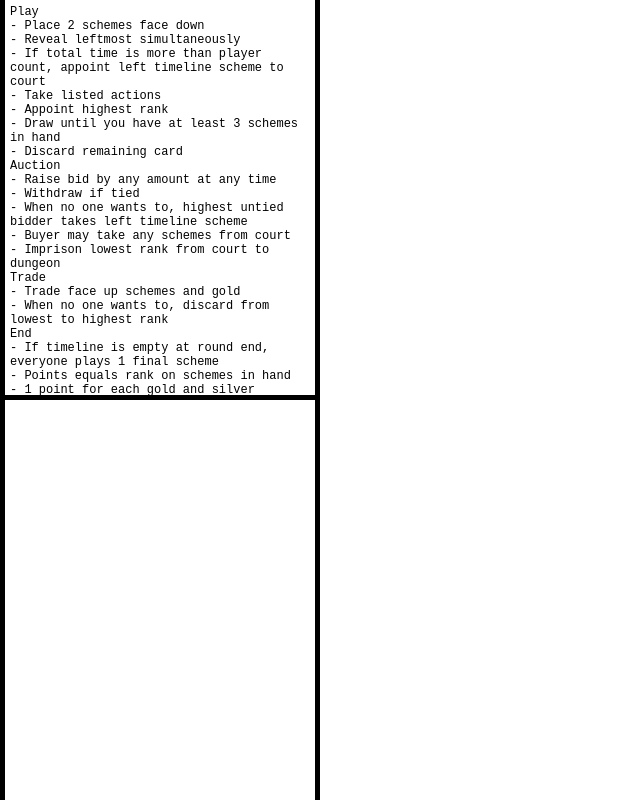
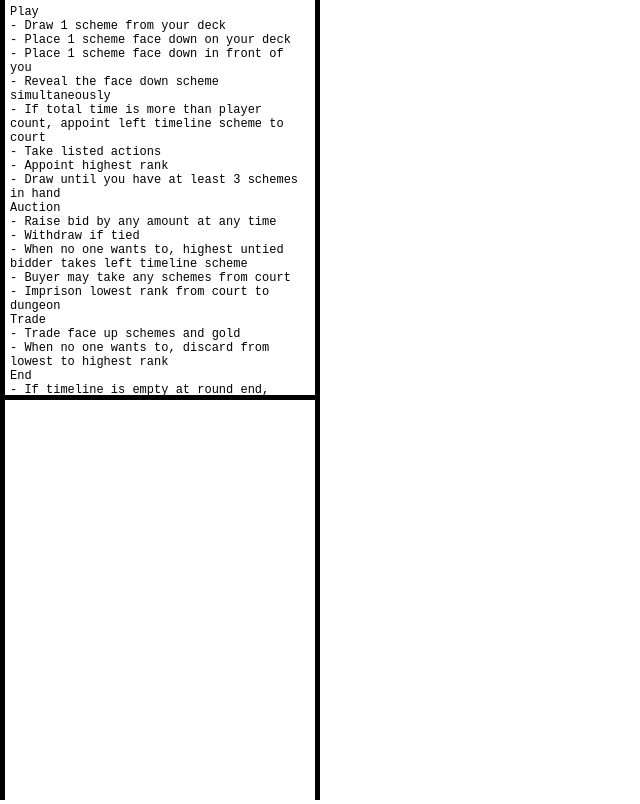
Before and after one commit to davidystephenson/empress, a website: page public/client.html in a window 1280 px wide. Shown: the whole page, without its empty margins (0-640 px from the left). Drawn offline with nearby package versions, Linux system fonts and the light colour scheme.

Commit message:
place on discard

```diff
--- a/public/client.html
+++ b/public/client.html
@@ -12,13 +12,14 @@
       <div style="font-size: 1.5vh; text-align: left; height: 50vh; border: 5px solid black; border-top: 0px; padding: 5px; user-select: none; overflow: auto;">
       <pre>
 Play
-- Place 2 schemes face down
-- Reveal leftmost simultaneously
+- Draw 1 scheme from your deck
+- Place 1 scheme face down on your deck
+- Place 1 scheme face down in front of you
+- Reveal the face down scheme simultaneously
 - If total time is more than player count, appoint left timeline scheme to court
 - Take listed actions
 - Appoint highest rank
 - Draw until you have at least 3 schemes in hand
-- Discard remaining card
 Auction
 - Raise bid by any amount at any time
 - Withdraw if tied
--- a/public/smartdrag.js
+++ b/public/smartdrag.js
@@ -28,13 +28,12 @@ window.Snap.plugin(function (Snap, Element, Paper, global) {
   const isInStack = a => siblings(a)
     .filter(bit => ['deck', 'discard'].includes(bit.data('type')))
     .some(stack => intersect(a, stack))
-  /*
+
   const getMyDeck = discard => siblings(discard)
     .filter(bit => bit.data('type') === 'deck' && bit.data('deckId') === discard.data('targetDeck'))[0]
 
   const getContents = stack => siblings(stack)
     .filter(bit => bit.data('type') === 'card' && intersect(stack, bit))
-  */
 
   const getDetails = bit => {
     return (bit.data('twoSided') && ['back', 'facedown'].includes(bit.data('side')))
@@ -62,7 +61,6 @@ window.Snap.plugin(function (Snap, Element, Paper, global) {
       textbox.attr({ text: name })
       this.data('moved', true)
     }
-    /*
     if (this.data('type') === 'discard') {
       const myDeck = getMyDeck(this)
       console.log("myDeck.data('deckId')", myDeck.data('deckId'))
@@ -74,12 +72,11 @@ window.Snap.plugin(function (Snap, Element, Paper, global) {
         y = -0.5 * (myDeck.getBBox().height - card.getBBox().height) - 5
         card.transform(myDeck.transform().string + 't' + x + ',' + y)
         window.bringToTop(card)
-        window.setSide(card, 'front')
+        window.setSide(card, 'facedown')
         card.data('inStack', true)
         card.data('moved', true)
       })
     }
-    */
     if (move) {
       this.data('ot', this.transform().local)
       this.data('dragging', true)
```
Also changed, not shown: public/assets/stack/discard.svg.
